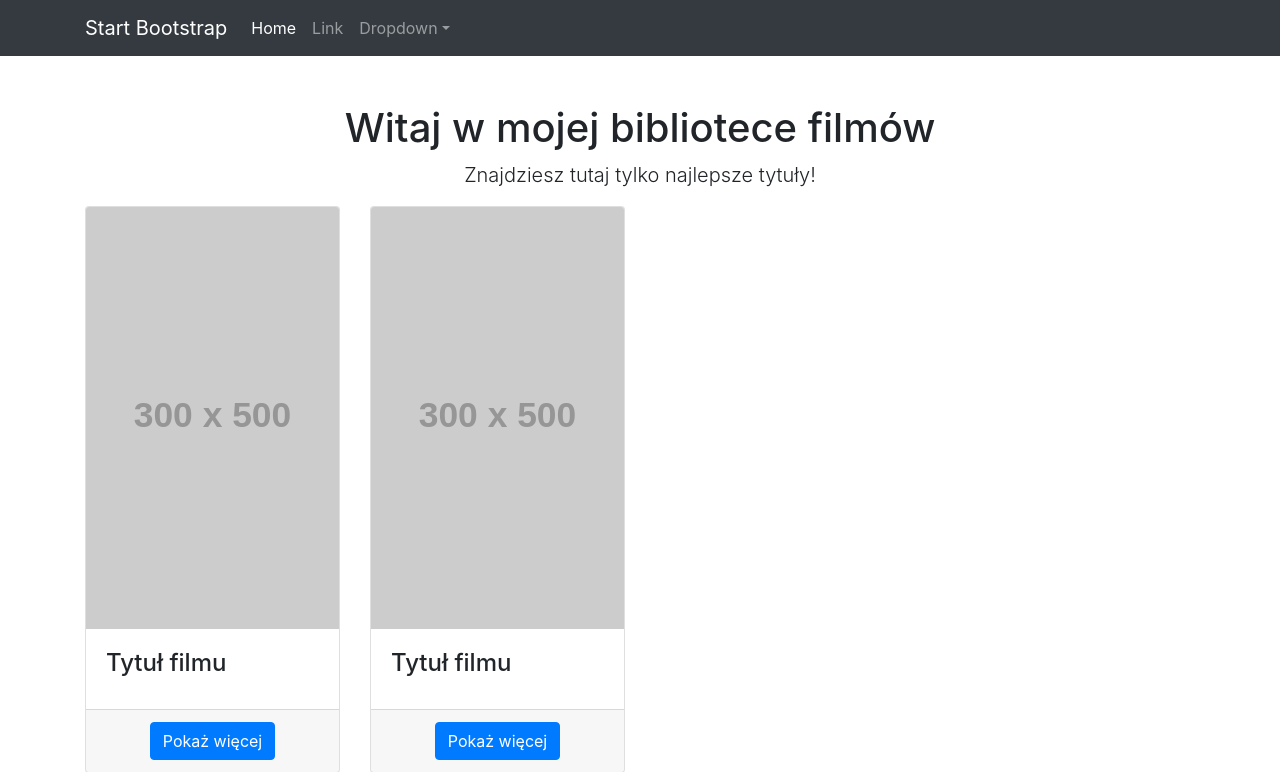
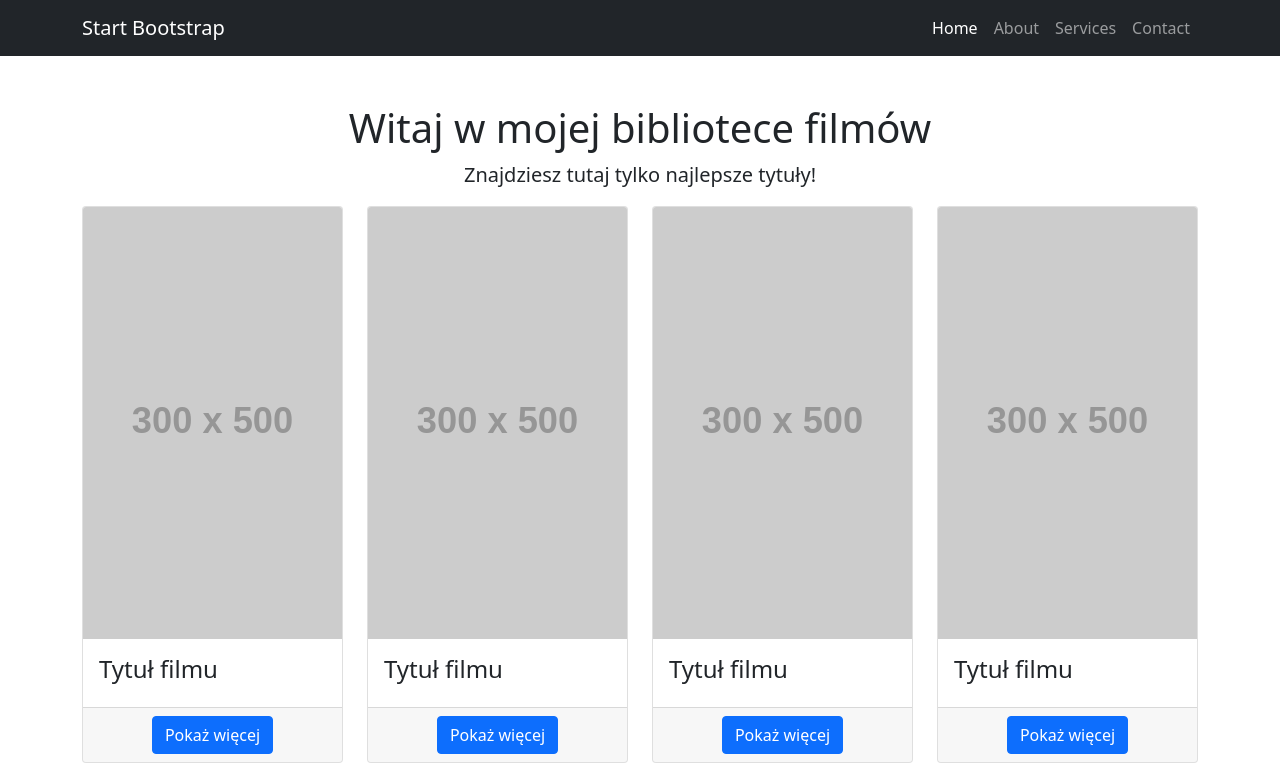
Before and after one commit to KatarzynaKuich/movies_project, a Flask app: page / in a window 1280 px wide. Shown: the top 772 px of the page. Run offline with Flask 2, Linux system fonts and the light colour scheme; grey boxes labelled with a size stand in for pictures from a placeholder-image service; some libraries are stand-ins or nearby versions.

Commit message:
added screenshot

```diff
--- a/movie_catalogue/Templates/homepage.html
+++ b/movie_catalogue/Templates/homepage.html
@@ -23,6 +23,6 @@
 
 </div>
 {% endblock %}
-</body>
+
 
 </html>
--- a/movie_catalogue/Templates/index.html
+++ b/movie_catalogue/Templates/index.html
@@ -7,8 +7,8 @@
     <meta name="author" content="">
     <title>Bare - Start Bootstrap Template</title>
     <!-- Bootstrap core CSS -->
-    <link rel="stylesheet" href="https://stackpath.bootstrapcdn.com/bootstrap/4.3.1/css/bootstrap.min.css"
-          integrity="sha384-ggOyR0iXCbMQv3Xipma34MD+dH/1fQ784/j6cY/iJTQUOhcWr7x9JvoRxT2MZw1T" crossorigin="anonymous">
+    <link href="https://cdn.jsdelivr.net/npm/bootstrap@5.1.3/dist/css/bootstrap.min.css" rel="stylesheet"
+          integrity="sha384-1BmE4kWBq78iYhFldvKuhfTAU6auU8tT94WrHftjDbrCEXSU1oBoqyl2QvZ6jIW3" crossorigin="anonymous">
 </head>
 <body>
 <!-- Responsive navbar-->
@@ -21,18 +21,12 @@
         <div class="collapse navbar-collapse" id="navbarSupportedContent">
             <ul class="navbar-nav ms-auto mb-2 mb-lg-0">
                 <li class="nav-item"><a class="nav-link active" aria-current="page" href="#">Home</a></li>
-                <li class="nav-item"><a class="nav-link" href="#">Link</a></li>
-                <li class="nav-item dropdown">
-                    <a class="nav-link dropdown-toggle" id="navbarDropdown" href="#" role="button"
-                       data-bs-toggle="dropdown" aria-expanded="false">Dropdown</a>
-                    <ul class="dropdown-menu dropdown-menu-end" aria-labelledby="navbarDropdown">
-                        <li><a class="dropdown-item" href="#">Action</a></li>
-                        <li><a class="dropdown-item" href="#">Another action</a></li>
-                        <li>
-                            <hr class="dropdown-divider"/>
-                        </li>
-                        <li><a class="dropdown-item" href="#">Something else here</a></li>
-                    </ul>
+                <li class="nav-item"><a class="nav-link" href="#">About</a></li>
+                <li class="nav-item "><a class="nav-link " id="navbarDropdown" href="#" role="button"
+                                         data-bs-toggle="dropdown" aria-expanded="false">Services</a>
+                <li class="nav-item "><a class="nav-link " id="navbarDropdown" href="#" role="button"
+                                         data-bs-toggle="dropdown" aria-expanded="false">Contact</a>
+
                 </li>
             </ul>
         </div>
@@ -44,10 +38,11 @@
     {% block content %}
     {% endblock %}
 </div>
-</div>
+<!--</div>-->
 <!-- Bootstrap core JS-->
-<script src="https://cdn.jsdelivr.net/npm/bootstrap@5.1.3/dist/js/bootstrap.bundle.min.js"></script>
-<!-- Core theme JS-->
-<script src="js/scripts.js"></script>
+
+<!-- Option 1: Bootstrap Bundle with Popper -->
+    <script src="https://cdn.jsdelivr.net/npm/bootstrap@5.1.3/dist/js/bootstrap.bundle.min.js" integrity="sha384-ka7Sk0Gln4gmtz2MlQnikT1wXgYsOg+OMhuP+IlRH9sENBO0LRn5q+8nbTov4+1p" crossorigin="anonymous"></script>
+
 </body>
 </html>
--- a/movie_catalogue/main.py
+++ b/movie_catalogue/main.py
@@ -5,7 +5,7 @@ app = Flask(__name__)
 
 @app.route('/')
 def homepage():
-    movies = ['tytul filmu1','tytul filmu2''tytul filmu3']
+    movies = ['tytul filmu1','tytul filmu2','tytul filmu3','tytul filmu4','tytul filmu5']
     return render_template("homepage.html", movies=movies)
 
 
```
